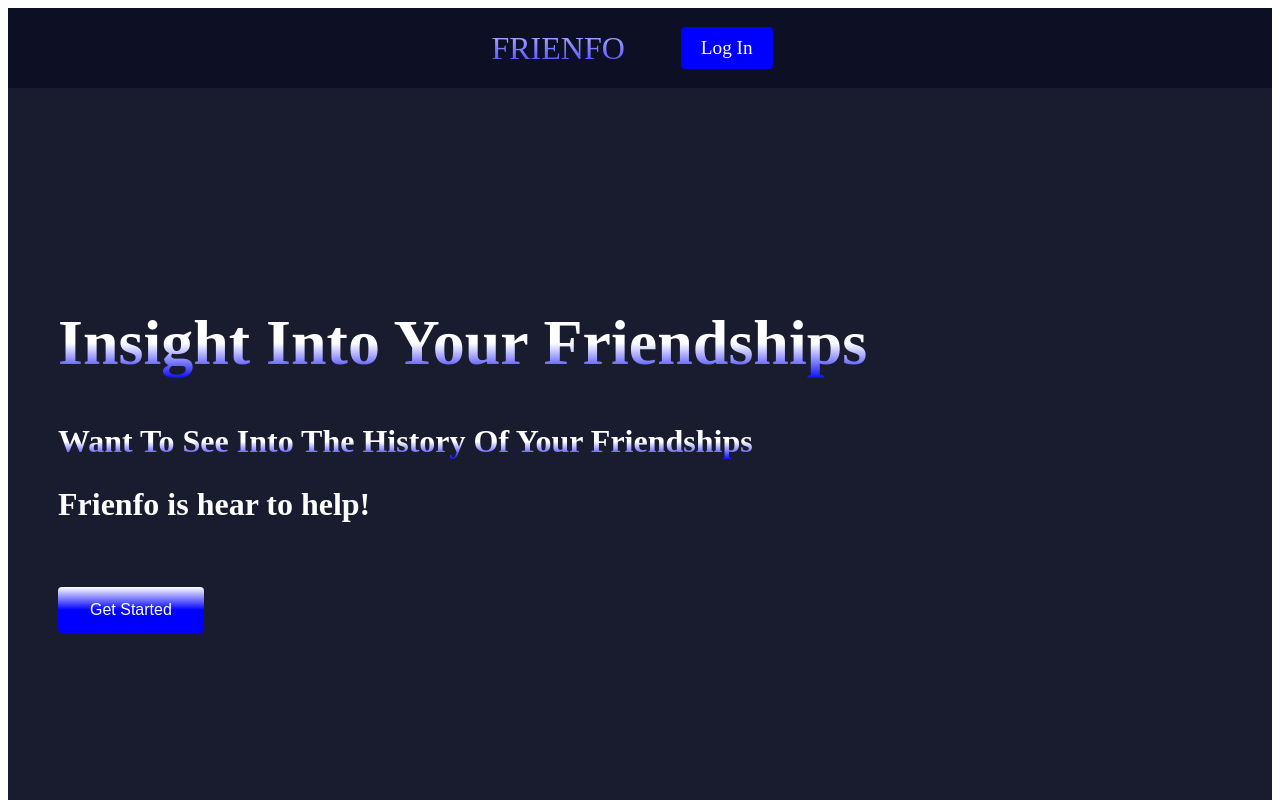
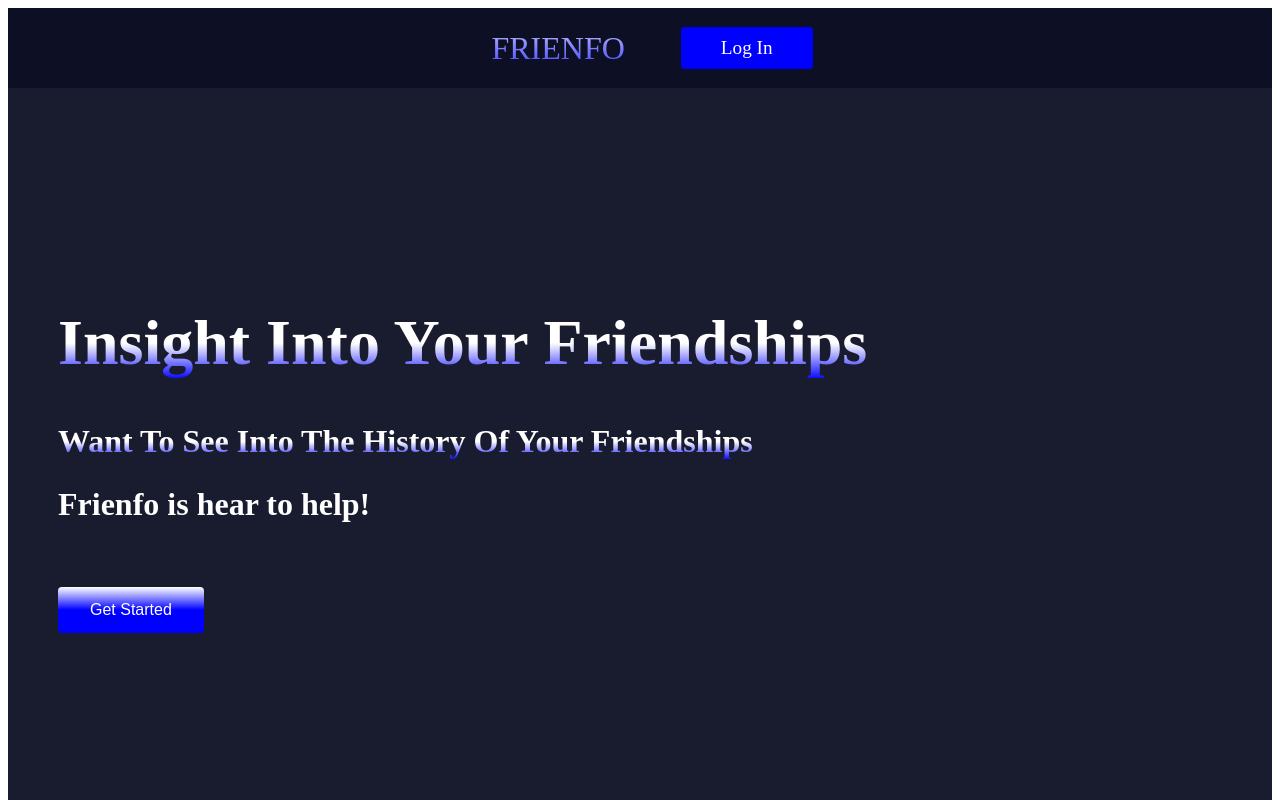
Before and after one commit to Sxlly/Frienfo, a React (Create React App) app in the folder frienfo/: page / in a window 1280 px wide. Shown: the top 800 px of the page. Built offline with nearby package versions, Linux system fonts and the light colour scheme.

Commit message:
linking landing to login

```diff
--- a/frienfo/src/Landing.js
+++ b/frienfo/src/Landing.js
@@ -316,7 +316,9 @@ function Landing() {
                     </div>
                     <ul style = {styles.navbarMenu}>
                         <li style = {styles.navbarButton}>
-                            <a href = "/" style = {styles.button}>Log In</a>
+                            <Link to = "/LogIn" style = {styles.links}>
+                                <a href = "/" style = {styles.button}>Log In</a>
+                            </Link>
                         </li>
                     </ul>
                 </div>
--- a/frienfo/src/login.js
+++ b/frienfo/src/login.js
@@ -4,11 +4,14 @@ import React from "react";
 
 function LogIn() {
 
+    return (
 
+        <div>
+            <h1>Log In Page</h1>
+        </div>
+    );
 
 }
 
 
-
-
 export default LogIn;
```
